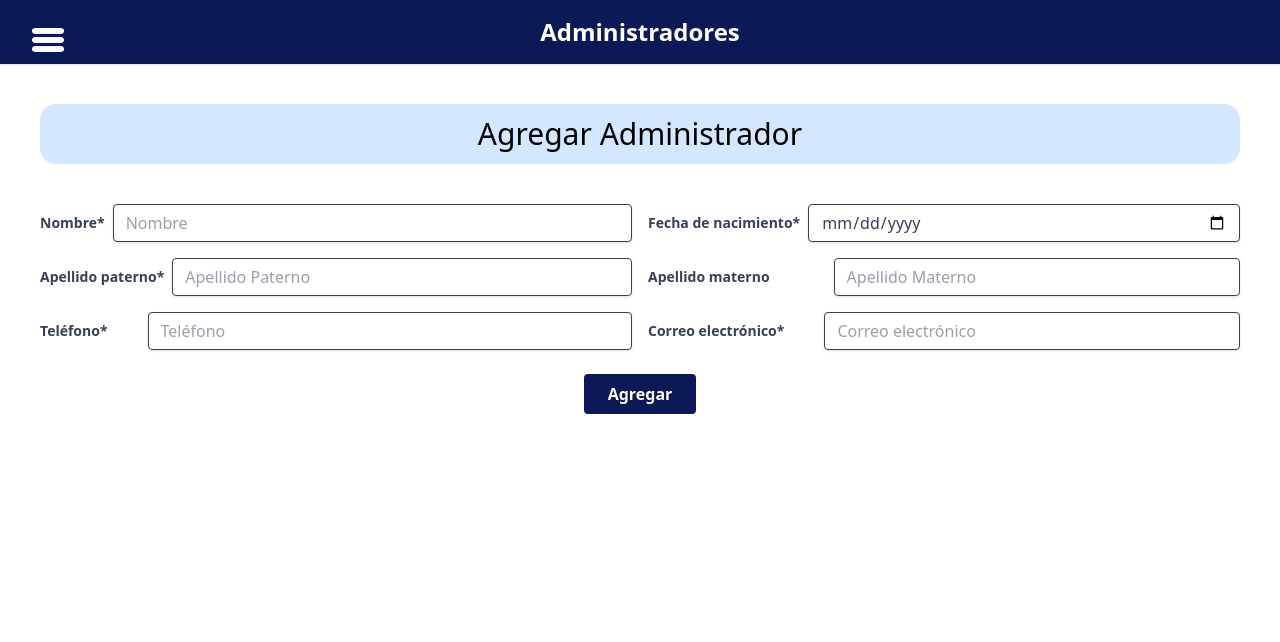
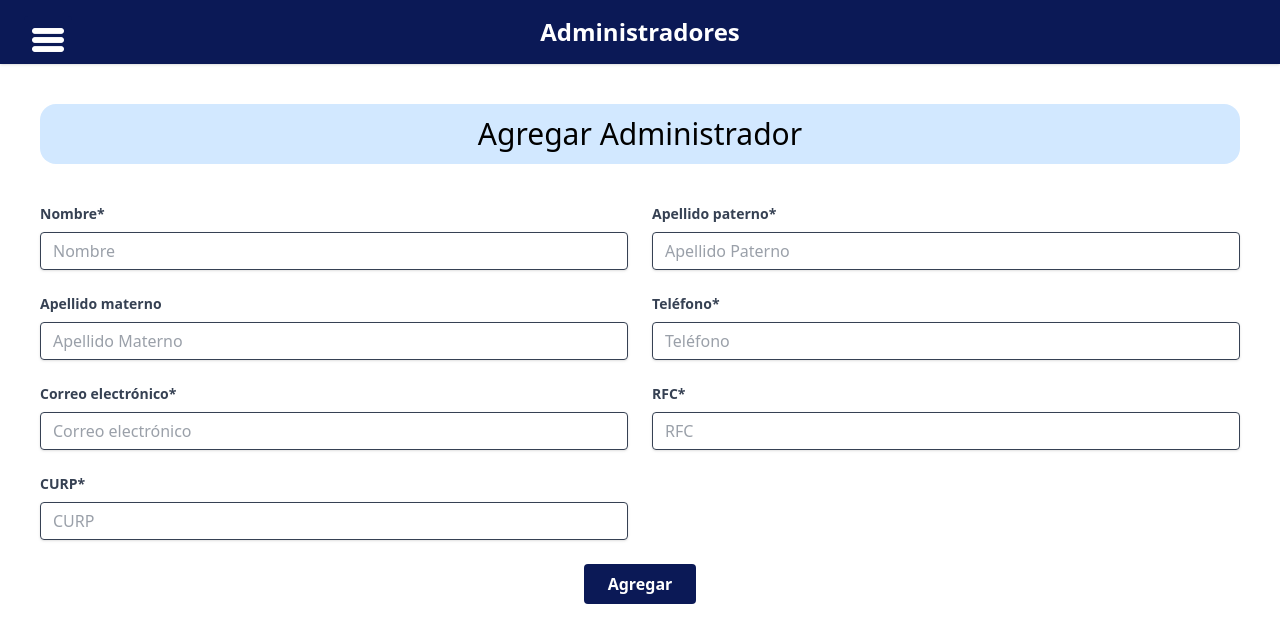
Before and after one commit to Christian20233tn137/multi_aseguradora, a React (Vite) app: page /administradores/agregar in a window 1280 px wide. Shown: the top 642 px of the page. Built offline with nearby package versions, Linux system fonts and the light colour scheme; sample sign-in values are in the browser's storage; the HTML template or start-up script is replaced by a standard one.

Commit message:
Ya registra admins

```diff
--- a/src/components/AdminViews/Views/AgregarAdmin.jsx
+++ b/src/components/AdminViews/Views/AgregarAdmin.jsx
@@ -1,14 +1,16 @@
 import React, { useState } from "react";
+import axios from "axios";
 import Swal from "sweetalert2";
 
 const AgregarAdmin = () => {
   // Estados editables
   const [nombre, setNombre] = useState("");
-  const [fechaNacimiento, setFechaNacimiento] = useState("");
-  const [correoElectronico, setCorreoElectronico] = useState("");
+  const [correo, setCorreo] = useState("");
   const [apellidoPaterno, setApellidoPaterno] = useState("");
   const [apellidoMaterno, setApellidoMaterno] = useState("");
   const [telefono, setTelefono] = useState("");
+  const [rfc, setRfc] = useState("");
+  const [curp, setCurp] = useState("");
 
   // Función para enviar la cotización al backend
   const swalWithTailwindButtons = Swal.mixin({
@@ -20,31 +22,33 @@ const AgregarAdmin = () => {
   });
 
   const agregarCotizacion = async () => {
+    // Validación básica
+    if (!nombre || !correo || !apellidoPaterno || !telefono || !rfc || !curp) {
+      swalWithTailwindButtons.fire("Error", "Todos los campos marcados con * son obligatorios.", "error");
+      return;
+    }
+
     try {
-      // Comenta esta parte para probar los botones sin necesidad de un backend activo
-      /*
-      const response = await axios.post("/api/cotizaciones", {
+      const response = await axios.post("http://localhost:3000/nar/usuarios/admin", {
         nombre,
-        fechaNacimiento,
-        correoElectronico,
+        correo,
         apellidoPaterno,
         apellidoMaterno,
         telefono,
+        rfc,
+        curp,
       });
-      */
-
-      // Simula una respuesta exitosa para probar sin backend
-      const response = { status: 200 };
 
       if (response.status === 200) {
-        swalWithTailwindButtons.fire("Cotización Enviada", "El administrador se resgistró correctamente.", "success");
+        swalWithTailwindButtons.fire("Administrador agregado", "El administrador se registró correctamente.", "success");
         // Opcional: limpiar el formulario
         setNombre("");
-        setFechaNacimiento("");
-        setCorreoElectronico("");
+        setCorreo("");
         setApellidoPaterno("");
         setApellidoMaterno("");
         setTelefono("");
+        setRfc("");
+        setCurp("");
       } else {
         swalWithTailwindButtons.fire("Error", "Hubo un problema al registrar el administrador.", "error");
       }
@@ -77,71 +81,27 @@ const AgregarAdmin = () => {
          Agregar Administrador
       </h1>
 
-      <div className="grid grid-cols-1 md:grid-cols-2 gap-4 mt-10">
-        <div className="flex items-center">
-          <label className="text-gray-700 text-sm font-bold mr-2">Nombre*</label>
-          <input
-            className="flex-1 shadow appearance-none border rounded py-2 px-3 text-gray-700 leading-tight focus:outline-none focus:shadow-outline"
-            type="text"
-            value={nombre}
-            onChange={(e) => setNombre(e.target.value)}
-            placeholder="Nombre"
-          />
-        </div>
-
-        <div className="flex items-center">
-          <label className="text-gray-700 text-sm font-bold mr-2">Fecha de nacimiento*</label>
-          <input
-            className="flex-1 shadow appearance-none border rounded py-2 px-3 text-gray-700 leading-tight focus:outline-none focus:shadow-outline"
-            type="date"
-            value={fechaNacimiento}
-            onChange={(e) => setFechaNacimiento(e.target.value)}
-          />
-        </div>
-
-        <div className="flex items-center">
-          <label className="text-gray-700 text-sm font-bold mr-2">Apellido paterno*</label>
-          <input
-            className="flex-1 shadow appearance-none border rounded py-2 px-3 text-gray-700 leading-tight focus:outline-none focus:shadow-outline"
-            type="text"
-            value={apellidoPaterno}
-            onChange={(e) => setApellidoPaterno(e.target.value)}
-            placeholder="Apellido Paterno"
-          />
-        </div>
-
-        <div className="flex items-center">
-          <label className="text-gray-700 text-sm font-bold mr-16">Apellido materno</label>
-          <input
-            className="flex-1 shadow appearance-none border rounded py-2 px-3 text-gray-700 leading-tight focus:outline-none focus:shadow-outline"
-            type="text"
-            value={apellidoMaterno}
-            onChange={(e) => setApellidoMaterno(e.target.value)}
-            placeholder="Apellido Materno"
-          />
-        </div>
-
-        <div className="flex items-center">
-          <label className="text-gray-700 text-sm font-bold mr-10">Teléfono*</label>
-          <input
-            className="flex-1 shadow appearance-none border rounded py-2 px-3 text-gray-700 leading-tight focus:outline-none focus:shadow-outline"
-            type="text"
-            value={telefono}
-            onChange={(e) => setTelefono(e.target.value)}
-            placeholder="Teléfono"
-          />
-        </div>
-
-        <div className="flex items-center">
-          <label className="text-gray-700 text-sm font-bold mr-10">Correo electrónico*</label>
-          <input
-            className="flex-1 shadow appearance-none border rounded py-2 px-3 text-gray-700 leading-tight focus:outline-none focus:shadow-outline"
-            type="email"
-            value={correoElectronico}
-            onChange={(e) => setCorreoElectronico(e.target.value)}
-            placeholder="Correo electrónico"
-          />
-        </div>
+      <div className="grid grid-cols-1 md:grid-cols-2 gap-6 mt-10">
+        {[
+          { label: "Nombre*", value: nombre, setValue: setNombre, type: "text", placeholder: "Nombre" },
+          { label: "Apellido paterno*", value: apellidoPaterno, setValue: setApellidoPaterno, type: "text", placeholder: "Apellido Paterno" },
+          { label: "Apellido materno", value: apellidoMaterno, setValue: setApellidoMaterno, type: "text", placeholder: "Apellido Materno" },
+          { label: "Teléfono*", value: telefono, setValue: setTelefono, type: "text", placeholder: "Teléfono" },
+          { label: "Correo electrónico*", value: correo, setValue: setCorreo, type: "email", placeholder: "Correo electrónico" },
+          { label: "RFC*", value: rfc, setValue: setRfc, type: "text", placeholder: "RFC" },
+          { label: "CURP*", value: curp, setValue: setCurp, type: "text", placeholder: "CURP" },
+        ].map((field, index) => (
+          <div key={index} className="flex flex-col">
+            <label className="text-gray-700 text-sm font-bold mb-2">{field.label}</label>
+            <input
+              className="shadow appearance-none border rounded py-2 px-3 text-gray-700 leading-tight focus:outline-none focus:shadow-outline"
+              type={field.type}
+              value={field.value}
+              onChange={(e) => field.setValue(e.target.value)}
+              placeholder={field.placeholder}
+            />
+          </div>
+        ))}
       </div>
 
       {/* Botón Agregar*/}
--- a/src/components/AdminViews/Views/InicioAdmin.jsx
+++ b/src/components/AdminViews/Views/InicioAdmin.jsx
@@ -95,8 +95,7 @@ const InicioAdmin = () => {
       .then(async (result) => {
         if (result.isConfirmed) {
           try {
-            // Comenta esta parte para probar los botones sin necesidad de un backend activo
-            /*
+
             const response = await axios.put(`http://localhost:3000/api/administradores/${index}`, {
               active: !isCurrentlyChecked, // Envía el nuevo estado al backend
             });
@@ -116,7 +115,7 @@ const InicioAdmin = () => {
             } else {
               swalWithTailwindButtons.fire("Error", "Hubo un problema al actualizar el estado del administrador.", "error");
             }
-            */
+
 
             // Para probar sin backend, descomenta la siguiente línea:
             swalWithTailwindButtons.fire({
```
